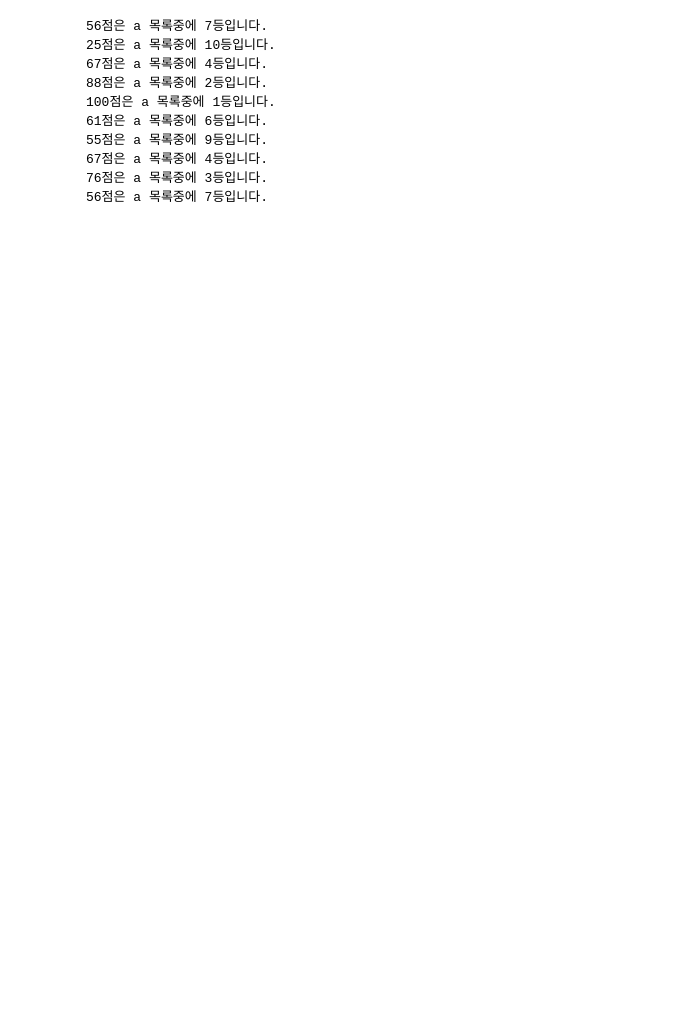
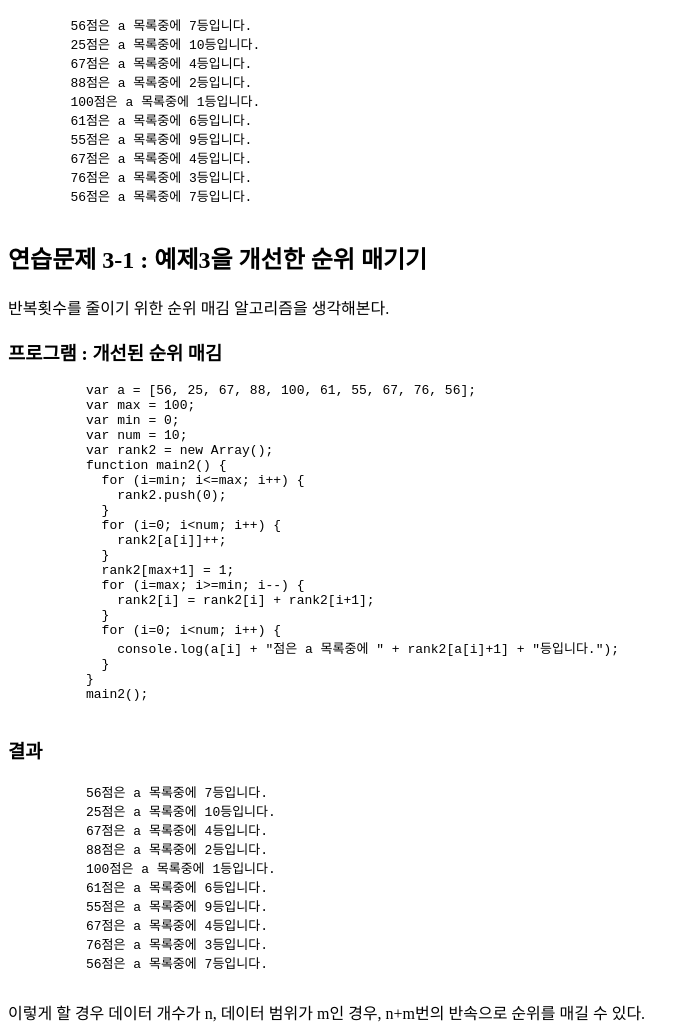
Before and after one commit to ezaurum/algorithm-study, a plain HTML site: page chapter-01/byulnim.kim/1-3.html in a window 1280 px wide. Shown: the part 512-1544 px from the top of the page, without its empty margins (0-693 px from the left). Before the commit the page ends 800 px from the top, so only its background shows below. Drawn offline with Linux system fonts and the light colour scheme.

Commit message:
1장 개선된 순위 매김내용  추가

```diff
--- a/chapter-01/byulnim.kim/1-3.html
+++ b/chapter-01/byulnim.kim/1-3.html
@@ -17,6 +17,27 @@
           }
         }
         main();
+
+        var max = 100;
+        var min = 0;
+        var num = 10;
+        var rank2 = new Array();
+        function main2() {
+          for (i=min; i<=max; i++) {
+            rank2.push(0);
+          }
+          for (i=0; i<num; i++) {
+            rank2[a[i]]++;
+          }
+          rank2[max+1] = 1;
+          for (i=max; i>=min; i--) {
+            rank2[i] = rank2[i] + rank2[i+1];
+          }
+          for (i=0; i<num; i++) {
+            console.log(a[i] + "점은 a 목록중에 " + rank2[a[i]+1] + "등입니다.");
+          }
+        }
+        main2();
     </script>
   </head>
   <body>
@@ -57,7 +78,50 @@
         76점은 a 목록중에 3등입니다.
         56점은 a 목록중에 7등입니다.
       </pre>
-
+      <h2>연습문제 3-1 : 예제3을 개선한 순위 매기기</h2>
+      <div>
+        반복횟수를 줄이기 위한 순위 매김 알고리즘을 생각해본다.
+      </div>
+      <h3>프로그램 : 개선된 순위 매김</h3>
+      <pre>
+          var a = [56, 25, 67, 88, 100, 61, 55, 67, 76, 56];
+          var max = 100;
+          var min = 0;
+          var num = 10;
+          var rank2 = new Array();
+          function main2() {
+            for (i=min; i&lt;=max; i++) {
+              rank2.push(0);
+            }
+            for (i=0; i&lt;num; i++) {
+              rank2[a[i]]++;
+            }
+            rank2[max+1] = 1;
+            for (i=max; i&gt;=min; i--) {
+              rank2[i] = rank2[i] + rank2[i+1];
+            }
+            for (i=0; i&lt;num; i++) {
+              console.log(a[i] + "점은 a 목록중에 " + rank2[a[i]+1] + "등입니다.");
+            }
+          }
+          main2();
+        </pre>
+        <h3>결과</h3>
+        <pre>
+          56점은 a 목록중에 7등입니다.
+          25점은 a 목록중에 10등입니다.
+          67점은 a 목록중에 4등입니다.
+          88점은 a 목록중에 2등입니다.
+          100점은 a 목록중에 1등입니다.
+          61점은 a 목록중에 6등입니다.
+          55점은 a 목록중에 9등입니다.
+          67점은 a 목록중에 4등입니다.
+          76점은 a 목록중에 3등입니다.
+          56점은 a 목록중에 7등입니다.
+        </pre>
+        <div>
+          이렇게 할 경우 데이터 개수가 n, 데이터 범위가 m인 경우, n+m번의 반속으로 순위를 매길 수 있다.
+        </div>
     </div>
   </body>
 </html>
```
Lines whose indentation alone changed are shown as unchanged.
